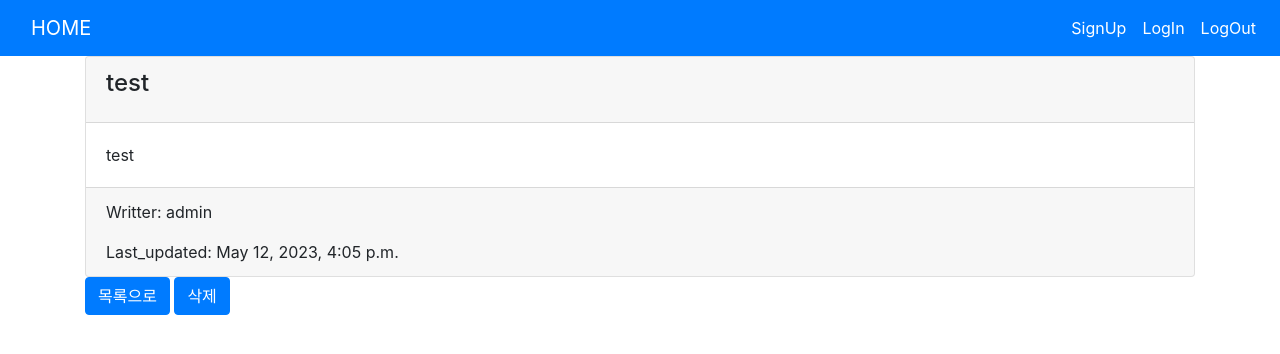
After one commit to Woojun-Yoon/Django-Toy, a Django app: page /14/ in a window 1280 px wide. The commit adds this page. Shown: the top 354 px of the page. Run offline with Django 4.2, Linux system fonts and the light colour scheme; a user stored in the database is signed in; data comes from the database, SQL or seed files in the repository; both versions use the stored data as it was after the commit; some libraries are stand-ins or nearby versions.

Commit message:
Add_detail_page

```diff
--- a/ProBoard/ProBoard/urls.py
+++ b/ProBoard/ProBoard/urls.py
@@ -25,4 +25,6 @@ urlpatterns = [
     path('', views.home, name='home'),
     path('new/', views.new_topic, name='new_topic'), # Add new post page
     path('accounts/', include('accounts.urls')),
+    path('<int:pk>/', views.detail_view, name='detail'),
+    path('<int:pk>/delete/', views.topic_delete, name='topic_delete')
 ]
--- a/ProBoard/board/views.py
+++ b/ProBoard/board/views.py
@@ -1,4 +1,5 @@
-from django.shortcuts import render, redirect
+from django.shortcuts import render, redirect, get_object_or_404
+from django.contrib.auth.decorators import login_required
 from django.contrib.auth.models import User
 from .models import Topic, Reply
 from django.http import HttpResponse
@@ -26,3 +27,14 @@ def new_topic(request):
         return redirect('/')
 
     return render(request,'new_topic.html',{'topics':topics})
+
+@login_required
+def detail_view(request, pk):
+	topic = get_object_or_404(Topic, pk=pk)
+	return render(request, 'detail.html', {'topic':topic})
+
+@login_required
+def topic_delete(request, pk):
+	topic = get_object_or_404(Topic, pk=pk)
+	topic.delete()
+	return redirect('/')
--- /dev/null
+++ b/ProBoard/requirements.txt
@@ -0,0 +1,6 @@
+asgiref==3.6.0
+beautifulsoup4==4.12.2
+Django==4.2.1
+django-bootstrap4==23.1
+soupsieve==2.4.1
+sqlparse==0.4.4
--- /dev/null
+++ b/ProBoard/templates/detail.html
@@ -0,0 +1,22 @@
+{% extends 'base.html' %}
+
+{% block content %}
+
+<div class="card">
+	<div class="card-header">
+		<h4 class="card-title"> {{ topic.subject }} </h4>
+	</div>
+	<div class="card-body">
+		<p class="card-text"> {{ topic.message }} </p>
+	</div>
+	<div class="card-footer">
+		<p class="card-text"> Writter: {{ topic.writter.username }} </p>
+		<p class="card-text"> Last_updated:  {{ topic.last_updated }} </p>
+	</div>
+</div>
+<div>
+	<button type="button" class="btn btn-primary" onclick="location.href='/'">목록으로</button>
+	<button type="button" class="btn btn-primary" onclick="location.href='/{{ topic.pk }}/delete'">삭제</button>
+</div>
+
+{% endblock %}
--- a/ProBoard/templates/home.html
+++ b/ProBoard/templates/home.html
@@ -13,7 +13,7 @@
 	</thead>
 	<tbody>
 		{% for topic in topics %}
-		<tr>
+		<tr class="text-center" style="cursor:pointer;" onclick="location.href='/{{ topic.id }}'">
 			<td>{{topic.writter.username }}</td>
 			<td>{{topic.subject }}</td>
 			<td>0</td>
```
Also changed, not shown: ProBoard/db.sqlite3.
